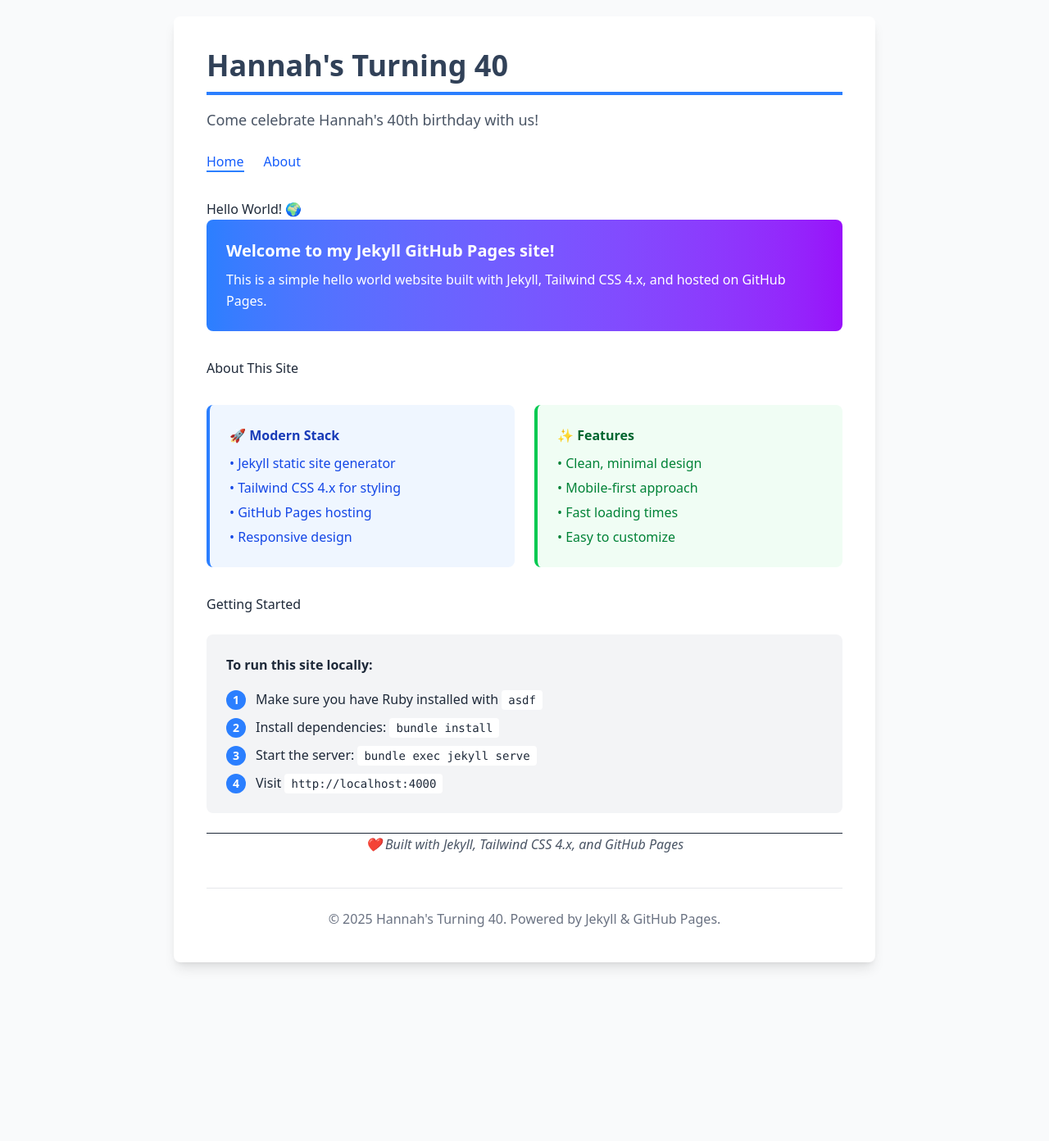
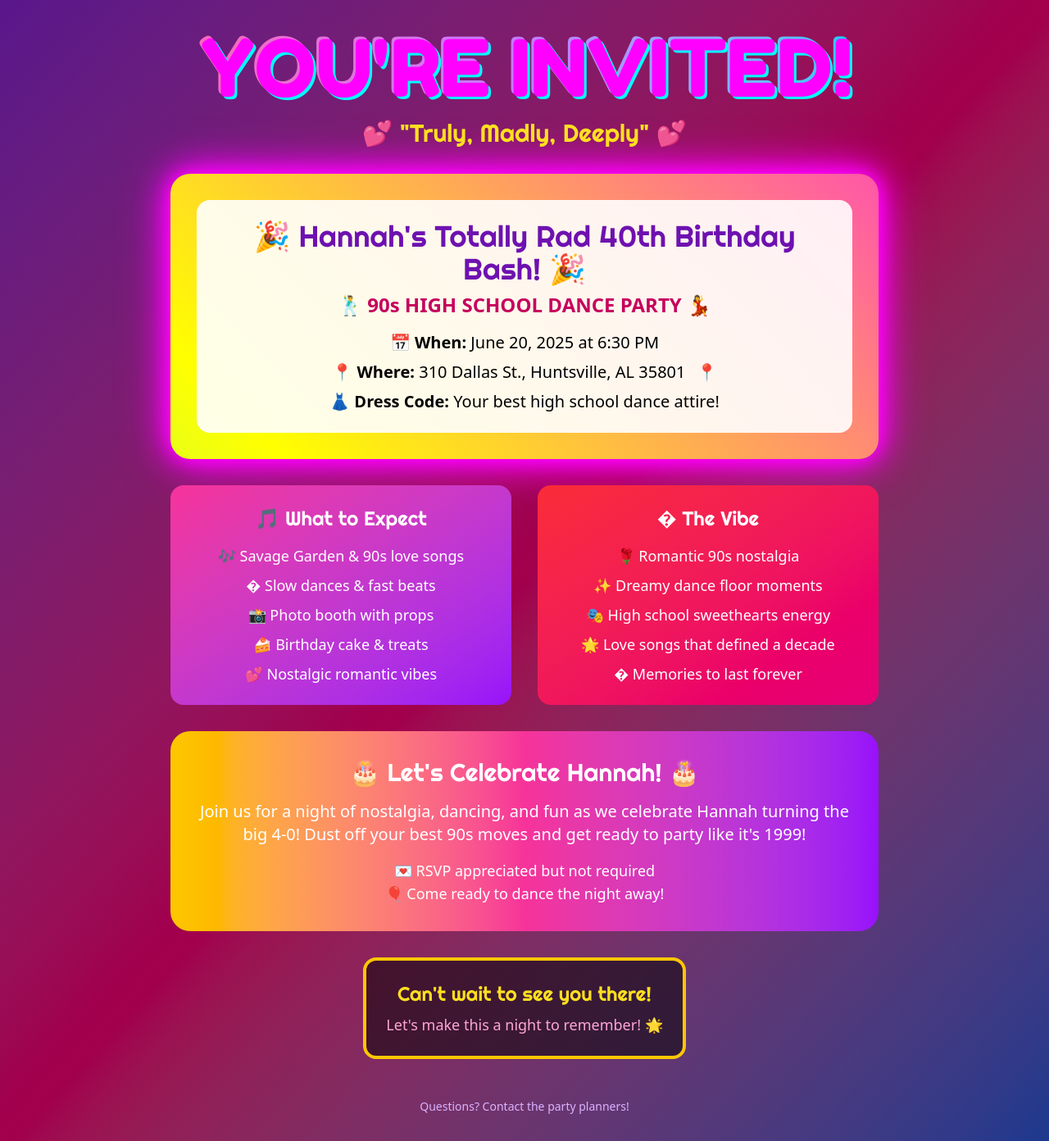
Before and after one commit to nathanalderson/alderson-dot-party, a Jekyll site: the page built from index.md, in a window 1280 px wide. Shown: the whole page at 82% size. Built offline with Jekyll 4.4.1, drawn with Linux system fonts in a browser that asks for light colours; before the commit the page ends 1194 px from its top, so only the background shows below that.

Commit message:
Truly madly deeply

```diff
--- a/_config.yml
+++ b/_config.yml
@@ -5,10 +5,10 @@
 # yourself editing this file very often, consider using Jekyll's data files
 # feature for the data you need to update frequently.
 
-title: Hannah's Turning 40
+title: "Hannah's Totally Rad 40th Birthday Bash!"
 email: me@nathanalderson.com
 description: >-
-  Come celebrate Hannah's 40th birthday with us!
+  🎉 90s High School Dance Party Theme 🎉 June 20, 2025 at 6:30pm
 baseurl: "" # the subpath of your site, e.g. /blog
 url: "https://alderson.party"
 
--- a/_layouts/default.html
+++ b/_layouts/default.html
@@ -6,39 +6,37 @@
     <meta name="viewport" content="width=device-width, initial-scale=1.0">
     <title>{% if page.title %}{{ page.title }} - {% endif %}{{ site.title }}</title>
     <script src="https://cdn.jsdelivr.net/npm/@tailwindcss/browser@4"></script>
+    <link href="https://fonts.googleapis.com/css2?family=Fredoka+One:wght@400&family=Righteous&display=swap"
+        rel="stylesheet">
+    <style type="text/tailwindcss">
+        @theme {
+            --font-retro: 'Fredoka One', cursive;
+            --font-bold: 'Righteous', cursive;
+        }
+        .retro-text {
+            font-family: var(--font-retro);
+            text-shadow: 3px 3px 0px #ff00ff, 6px 6px 0px #00ffff;
+        }
+        .neon-glow {
+            box-shadow: 0 0 20px #ff00ff, 0 0 40px #ff00ff, 0 0 60px #ff00ff;
+        }
+        .disco-bg {
+            background: linear-gradient(45deg, #ff00ff, #00ffff, #ffff00, #ff00ff);
+            background-size: 400% 400%;
+            animation: disco 3s ease-in-out infinite;
+        }
+        @keyframes disco {
+            0%, 100% { background-position: 0% 50%; }
+            50% { background-position: 100% 50%; }
+        }
+    </style>
 </head>
 
-<body class="bg-gray-50 font-sans leading-relaxed text-gray-800 max-w-4xl mx-auto p-5">
-    <div class="bg-white p-10 rounded-lg shadow-lg">
-        <header class="mb-8">
-            <h1 class="text-4xl font-bold text-slate-700 border-b-4 border-blue-500 pb-3 mb-4">{{ site.title }}</h1>
-            <p class="text-lg text-gray-600">{{ site.description }}</p>
-
-            <nav class="mt-6">
-                <ul class="flex space-x-6">
-                    <li>
-                        <a href="/"
-                            class="text-blue-600 hover:text-blue-800 font-medium transition-colors duration-200 {% if page.url == '/' %}border-b-2 border-blue-500{% endif %}">
-                            Home
-                        </a>
-                    </li>
-                    <li>
-                        <a href="/about.html"
-                            class="text-blue-600 hover:text-blue-800 font-medium transition-colors duration-200 {% if page.url == '/about.html' %}border-b-2 border-blue-500{% endif %}">
-                            About
-                        </a>
-                    </li>
-                </ul>
-            </nav>
-        </header>
-
-        <main class="prose prose-lg max-w-none">
+<body class="bg-gradient-to-br from-purple-900 via-pink-800 to-blue-900 min-h-screen font-sans text-white">
+    <div class="container mx-auto px-4 py-8 max-w-4xl">
+        <main class="text-center">
             {{ content }}
         </main>
-
-        <footer class="text-center mt-10 pt-6 border-t border-gray-200 text-gray-500">
-            <p>&copy; {{ 'now' | date: "%Y" }} {{ site.title }}. Powered by Jekyll & GitHub Pages.</p>
-        </footer>
     </div>
 </body>
 
--- a/index.md
+++ b/index.md
@@ -1,65 +1,84 @@
 ---
 layout: default
-title: Home
+title: Party Invitation
 ---
 
-# Hello World! 🌍
-
-<div class="bg-gradient-to-r from-blue-500 to-purple-600 text-white p-6 rounded-lg mb-8">
-  <p class="text-xl font-semibold">Welcome to my Jekyll GitHub Pages site!</p>
-  <p class="mt-2">This is a simple hello world website built with Jekyll, Tailwind CSS 4.x, and hosted on GitHub Pages.</p>
+<div class="mb-8">
+  <h1 class="retro-text text-6xl md:text-8xl font-bold text-transparent bg-clip-text bg-gradient-to-r from-pink-400 via-purple-400 to-cyan-400 mb-4">
+    YOU'RE INVITED!
+  </h1>
+  <div class="text-2xl md:text-3xl font-bold text-yellow-300 mb-2">
+    💕 "Truly, Madly, Deeply" 💕
+  </div>
 </div>
 
-## About This Site
+<div class="disco-bg p-8 rounded-3xl neon-glow mb-8 text-black">
+  <div class="bg-white/90 p-6 rounded-2xl">
+    <h2 class="text-4xl font-bold text-purple-800 mb-2">
+      🎉 Hannah's Totally Rad 40th Birthday Bash! 🎉
+    </h2>
+    <h3 class="text-2xl font-semibold text-pink-700 mb-4">
+      🕺 90s HIGH SCHOOL DANCE PARTY 💃
+    </h3>
+    <div class="text-xl space-y-2">
+      <p><strong>📅 When:</strong> June 20, 2025 at 6:30 PM</p>
+      <p><strong>📍 Where:</strong> 310 Dallas St., Huntsville, AL 35801
+        <a href="https://maps.google.com/?q=310+Dallas+St,+Huntsville,+AL+35801" target="_blank" class="inline-block ml-2 text-blue-600 hover:text-blue-800 transition-colors">
+          📍
+        </a>
+      </p>
+      <p><strong>👗 Dress Code:</strong> Your best high school dance attire!</p>
+    </div>
+  </div>
+</div>
 
-<div class="grid md:grid-cols-2 gap-6 my-8">
-  <div class="bg-blue-50 p-6 rounded-lg border-l-4 border-blue-500">
-    <h3 class="font-bold text-blue-800 mb-2">🚀 Modern Stack</h3>
-    <ul class="text-blue-700 space-y-1">
-      <li>• Jekyll static site generator</li>
-      <li>• Tailwind CSS 4.x for styling</li>
-      <li>• GitHub Pages hosting</li>
-      <li>• Responsive design</li>
+<div class="grid md:grid-cols-2 gap-8 mb-8">
+  <div class="bg-gradient-to-br from-pink-500 to-purple-600 p-6 rounded-2xl transform hover:scale-105 transition-transform">
+    <h3 class="text-2xl font-bold mb-4">🎵 What to Expect</h3>
+    <ul class="space-y-2 text-lg">
+      <li>🎶 Savage Garden & 90s love songs</li>
+      <li>� Slow dances & fast beats</li>
+      <li>📸 Photo booth with props</li>
+      <li>🍰 Birthday cake & treats</li>
+      <li>💕 Nostalgic romantic vibes</li>
     </ul>
   </div>
 
-  <div class="bg-green-50 p-6 rounded-lg border-l-4 border-green-500">
-    <h3 class="font-bold text-green-800 mb-2">✨ Features</h3>
-    <ul class="text-green-700 space-y-1">
-      <li>• Clean, minimal design</li>
-      <li>• Mobile-first approach</li>
-      <li>• Fast loading times</li>
-      <li>• Easy to customize</li>
+  <div class="bg-gradient-to-br from-red-500 to-pink-600 p-6 rounded-2xl transform hover:scale-105 transition-transform">
+    <h3 class="text-2xl font-bold mb-4">� The Vibe</h3>
+    <ul class="space-y-2 text-lg">
+      <li>🌹 Romantic 90s nostalgia</li>
+      <li>✨ Dreamy dance floor moments</li>
+      <li>🎭 High school sweethearts energy</li>
+      <li>🌟 Love songs that defined a decade</li>
+      <li>� Memories to last forever</li>
     </ul>
   </div>
 </div>
 
-## Getting Started
-
-<div class="bg-gray-100 p-6 rounded-lg my-6">
-  <h3 class="font-bold mb-4">To run this site locally:</h3>
-  <ol class="space-y-2">
-    <li class="flex items-start">
-      <span class="bg-blue-500 text-white rounded-full w-6 h-6 flex items-center justify-center text-sm font-bold mr-3 mt-0.5">1</span>
-      <span>Make sure you have Ruby installed with <code class="bg-white px-2 py-1 rounded text-sm">asdf</code></span>
-    </li>
-    <li class="flex items-start">
-      <span class="bg-blue-500 text-white rounded-full w-6 h-6 flex items-center justify-center text-sm font-bold mr-3 mt-0.5">2</span>
-      <span>Install dependencies: <code class="bg-white px-2 py-1 rounded text-sm">bundle install</code></span>
-    </li>
-    <li class="flex items-start">
-      <span class="bg-blue-500 text-white rounded-full w-6 h-6 flex items-center justify-center text-sm font-bold mr-3 mt-0.5">3</span>
-      <span>Start the server: <code class="bg-white px-2 py-1 rounded text-sm">bundle exec jekyll serve</code></span>
-    </li>
-    <li class="flex items-start">
-      <span class="bg-blue-500 text-white rounded-full w-6 h-6 flex items-center justify-center text-sm font-bold mr-3 mt-0.5">4</span>
-      <span>Visit <code class="bg-white px-2 py-1 rounded text-sm">http://localhost:4000</code></span>
-    </li>
-  </ol>
+<div class="bg-gradient-to-r from-yellow-400 via-pink-500 to-purple-600 p-8 rounded-3xl mb-8">
+  <h2 class="text-3xl font-bold mb-4">🎂 Let's Celebrate Hannah! 🎂</h2>
+  <p class="text-xl mb-4">
+    Join us for a night of nostalgia, dancing, and fun as we celebrate Hannah turning the big 4-0!
+    Dust off your best 90s moves and get ready to party like it's 1999!
+  </p>
+  <div class="text-lg">
+    <p>💌 RSVP appreciated but not required</p>
+    <p>🎈 Come ready to dance the night away!</p>
+  </div>
 </div>
 
----
+<div class="text-center">
+  <div class="inline-block bg-black/50 p-6 rounded-2xl border-4 border-yellow-400">
+    <p class="text-2xl font-bold text-yellow-300 mb-2">
+      Can't wait to see you there!
+    </p>
+    <p class="text-lg text-pink-300">
+      Let's make this a night to remember! 🌟
+    </p>
+  </div>
+</div>
 
-<div class="text-center text-gray-600 italic">
-  <span class="text-red-500">❤️</span> Built with Jekyll, Tailwind CSS 4.x, and GitHub Pages
+<div class="mt-12 text-center text-sm text-purple-300">
+  <p>Questions? Contact the party planners!</p>
 </div>
```
Also changed, not shown: README.md, 1 other file.
